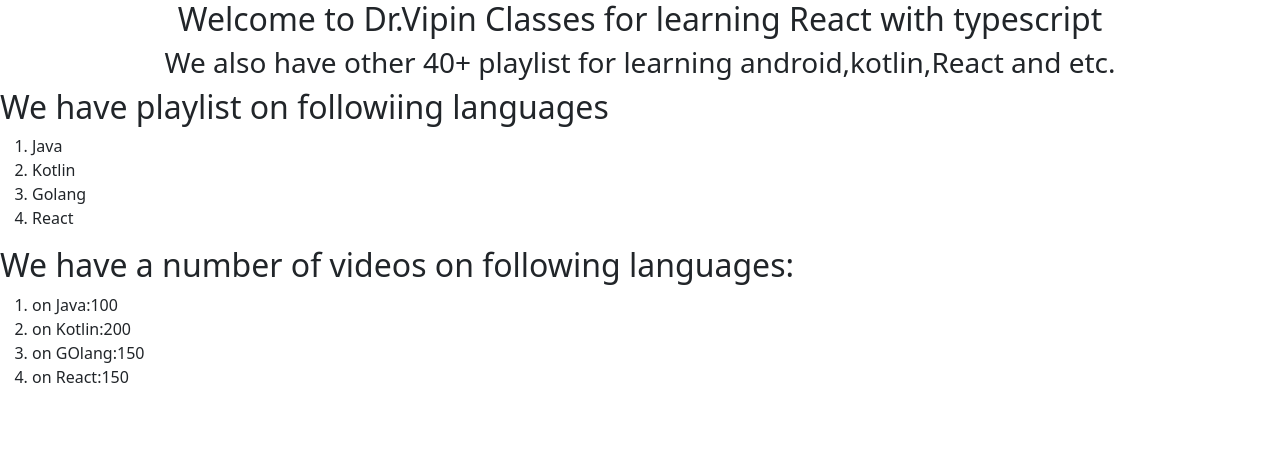
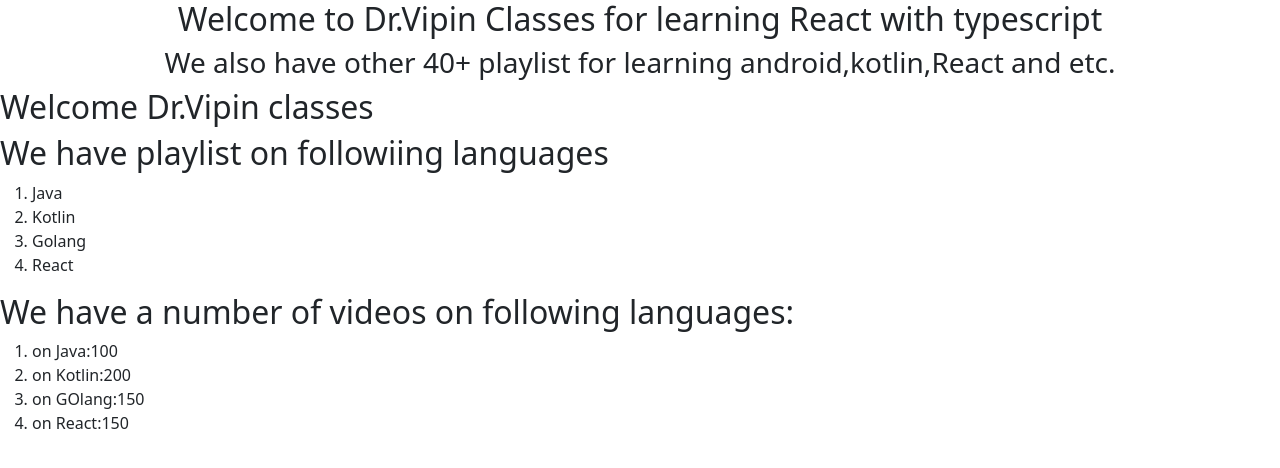
Before and after one commit to PraminBudhathoki/React-typescript, a React (Create React App) app: page / in a window 1280 px wide. Shown: the top 468 px of the page. Built offline with nearby package versions, Linux system fonts and the light colour scheme.

Commit message:
union type passed as props

```diff
--- a/src/App.tsx
+++ b/src/App.tsx
@@ -14,7 +14,11 @@ function App() {
   return (
     <div className="App">
       <ChannelInfo channelName="Dr.Vipin Classes" playlistCount={40} />
-      <PlaylistInfo lang={lang} videos={numberofVideos} />
+      <PlaylistInfo
+        username="Dr.Vipin classes"
+        lang={lang}
+        videos={numberofVideos}
+      />
     </div>
   );
 }
--- a/src/Component/PlaylistInfo.tsx
+++ b/src/Component/PlaylistInfo.tsx
@@ -6,11 +6,13 @@ interface PlaylistInfoProps {
     golang: number;
     react: number;
   };
+  username: "Dr.Vipin classes" | "Dr.Vipin Teotia" | "Guest";
 }
 
 const PlaylistInfo = (props: PlaylistInfoProps) => {
   return (
     <div className="text-start">
+      <h2>Welcome {props.username}</h2>
       <h2>We have playlist on followiing languages</h2>
       <ol>
         {props.lang.map((l) => (
```
